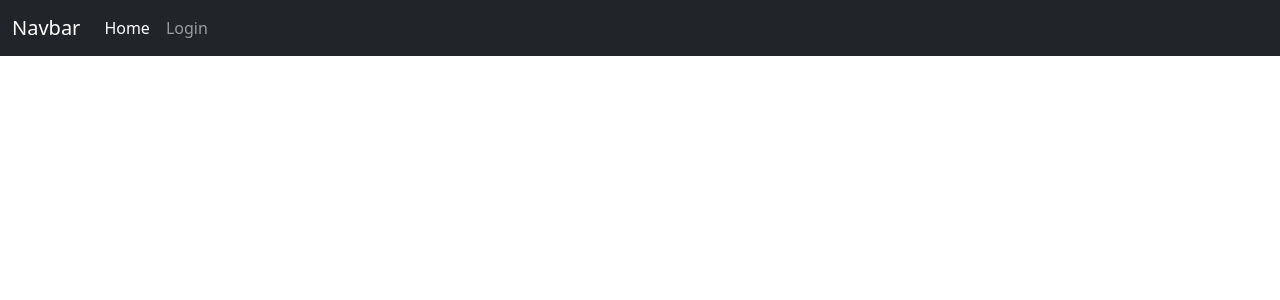
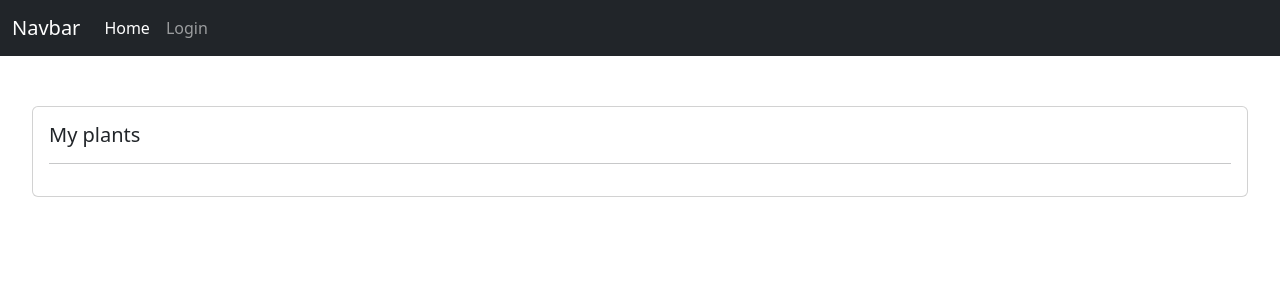
Before and after one commit to jesusmsr/plant-manager-front, an Angular app: page /plants in a window 1280 px wide. Before the commit this address led to /. Shown: the top 300 px of the page. Built offline with nearby package versions, Linux system fonts and the light colour scheme.

Commit message:
Add plants page

```diff
--- a/src/app/app-routing.module.ts
+++ b/src/app/app-routing.module.ts
@@ -3,10 +3,12 @@ import { RouterModule, Routes } from '@angular/router';
 import { AppComponent } from './app.component';
 import { HomePageComponent } from './pages/home-page/home-page.component';
 import { LoginPageComponent } from './pages/login-page/login-page.component';
+import { PlantsPageComponent } from './pages/plants-page/plants-page.component';
 
 const routes: Routes = [
   { path: 'home', component: HomePageComponent },
-  { path: 'login', component: LoginPageComponent }
+  { path: 'login', component: LoginPageComponent },
+  { path: 'plants', component: PlantsPageComponent }
 ];
 
 @NgModule({
--- a/src/app/app.module.ts
+++ b/src/app/app.module.ts
@@ -7,12 +7,14 @@ import { LoginPageComponent } from './pages/login-page/login-page.component';
 import { HomePageComponent } from './pages/home-page/home-page.component';
 import { ReactiveFormsModule } from '@angular/forms';
 import { HttpClientModule } from '@angular/common/http';
+import { PlantsPageComponent } from './pages/plants-page/plants-page.component';
 
 @NgModule({
   declarations: [
     AppComponent,
     LoginPageComponent,
-    HomePageComponent
+    HomePageComponent,
+    PlantsPageComponent
   ],
   imports: [
     BrowserModule,
--- /dev/null
+++ b/src/app/pages/plants-page/plants-page.component.css
@@ -0,0 +1,5 @@
+.plant-page-container {
+    max-width: 95vw;
+    margin: auto;
+    margin-top: 50px;
+}
--- /dev/null
+++ b/src/app/pages/plants-page/plants-page.component.html
@@ -0,0 +1,7 @@
+<div class="card plant-page-container">
+
+    <div class="card-body">
+        <h5 class="card-title">My plants</h5>
+        <hr>
+    </div>
+</div>
--- /dev/null
+++ b/src/app/pages/plants-page/plants-page.component.ts
@@ -0,0 +1,15 @@
+import { Component, OnInit } from '@angular/core';
+
+@Component({
+  selector: 'app-plants-page',
+  templateUrl: './plants-page.component.html',
+  styleUrls: ['./plants-page.component.css']
+})
+export class PlantsPageComponent implements OnInit {
+
+  constructor() { }
+
+  ngOnInit(): void {
+  }
+
+}
```
Also changed, not shown: 1 other file (tests, documents, lock files or other folders).
